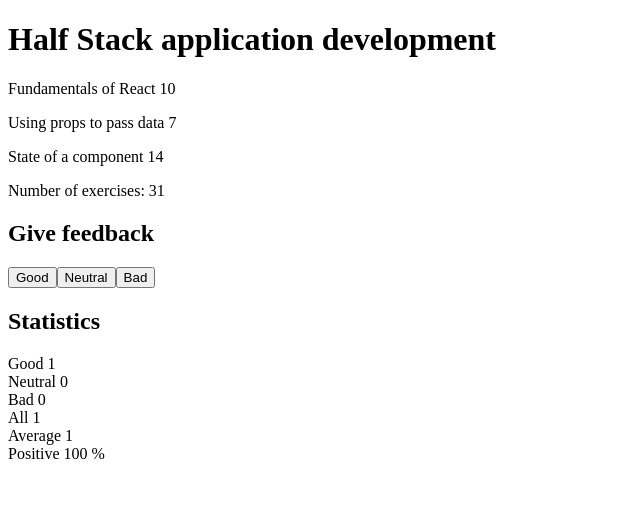
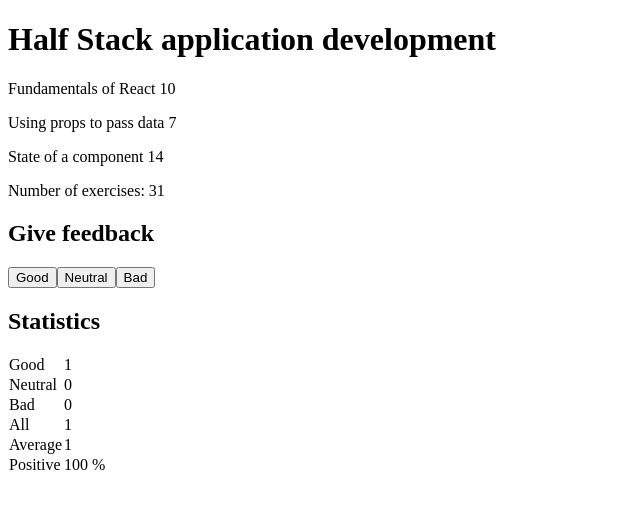
Before and after one commit to Rose1/part-1, a React (Vite) app: page / in a window 1280 px wide. Both pictures are taken after a click on the button "Good". Shown: the top 508 px of the page, without its empty margins (0-640 px from the left). Built offline with nearby package versions, Linux system fonts and the light colour scheme.

Commit message:
Unicafe exercise 1.11

```diff
--- a/src/unicafe/unicafe.jsx
+++ b/src/unicafe/unicafe.jsx
@@ -1,7 +1,7 @@
 import { useState } from 'react'
 
 const StatisticLine = (props) => {
-    return <div>{props.text} {props.total} {props.sign}</div>
+    return <tr> <td>{props.text}</td> <td>{props.total} {props.sign}</td></tr>
 }
 
 const Statistics = (props) => {
```
